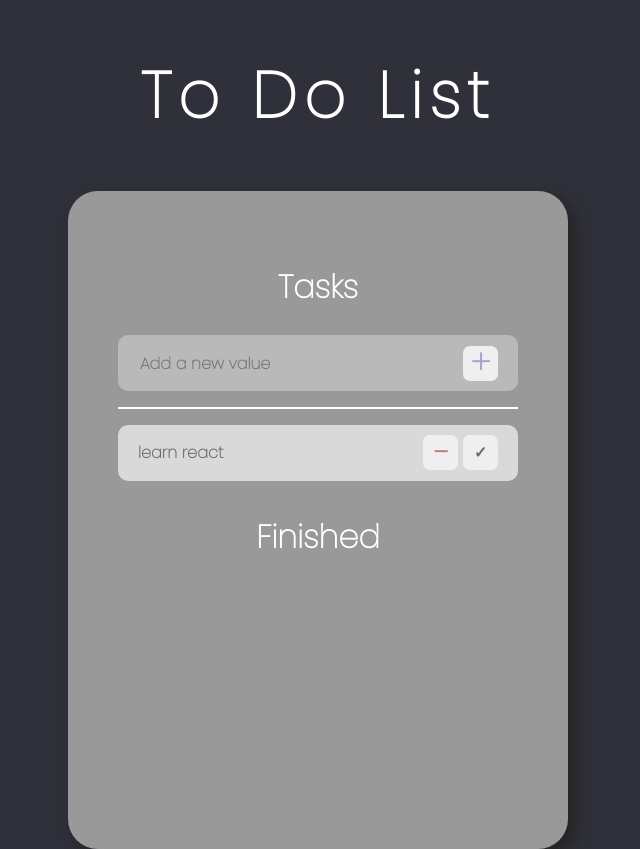
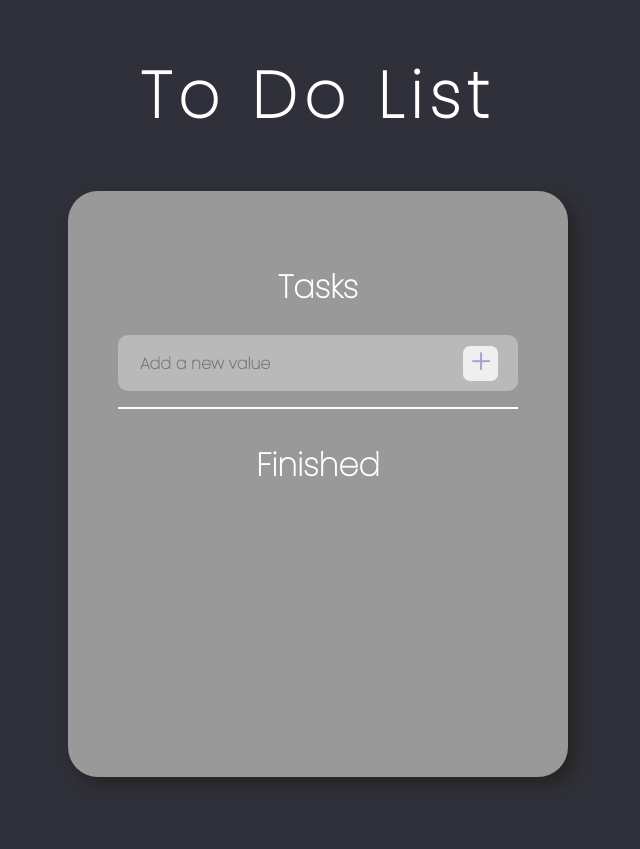
Before and after one commit to pigeonsarecheesecake/todo-react, a React (Create React App) app in the folder todo-react/: page / in a window 1280 px wide. Shown: the whole page, without its empty margins (322-962 px from the left). After the commit the page ends 800 px from the top, so only its background shows below. Built offline with nearby package versions, Linux system fonts and the light colour scheme.

Commit message:
Adds a feature that adds a new task to the tasklist

```diff
--- a/todo-react/src/Components/App/App.js
+++ b/todo-react/src/Components/App/App.js
@@ -6,12 +6,30 @@ import TaskList from '../TaskList/TaskList'
 
 
 function App() {
-  // Using hooks to set initial state and set up the next state
-  const [tasks, setTasks] = useState(["learn react"]);
+  // Using hooks to set initial state for current Task and taskList
+  const [task, setNewTask] = useState("");
+  const [taskList, setTasks] = useState([]);
 
-  // Handler for add
-  const AddHandler =e=>{
+  // Handler for inputting current task
+  const handleChange = e =>{
+    // Grabs new task from input form and sets it as current state
+    setNewTask(e.target.value);
+  }
 
+  // Handler for click to add task to the tasklist
+  const handleAdd = () =>{
+    setTasks(
+      (prev) => {
+        return [task, ...prev]
+      }
+    )
+  }
+
+  // Handler for click to remove task from the tasklist
+  const handleRemove = e =>{
+    setTasks(
+
+    )
   }
 
   return (
@@ -21,12 +39,12 @@ function App() {
       {/* Adding a new task, and displays all tasks */}
       <div className="TasksContainer">
         <h2>Tasks</h2>
-        <NewTask />
+        <NewTask onAdd={handleAdd} onChange={handleChange} />
         <div className='Divider'></div>
 
         {/* Container to display tasks */}
         <div className="DisplayTasks Tasks">
-          <TaskList tasks={tasks} />
+          <TaskList onRemove={handleRemove} tasks={taskList} />
         </div>
 
         {/* Displays completed tasks */}
@@ -34,8 +52,6 @@ function App() {
         <div className='CompletedTasks Tasks'>
 
         </div>
-
-
       </div>
 
     </div>
--- a/todo-react/src/Components/NewTask/NewTask.js
+++ b/todo-react/src/Components/NewTask/NewTask.js
@@ -1,14 +1,14 @@
 import React from 'react';
 import './NewTask.css'
 
-export default function NewTask(){
+export default function NewTask({onChange, onAdd}){
     return(
         <div className='NewTask'>
             <div className='UserInput Container'>
-                <input type="text" placeholder='Add a new value'></input>
+                <input onChange={onChange} type="text" placeholder='Add a new value'></input>
             </div>
             <div className='AddButton Container'>
-                <button className='Plus'>+</button>
+                <button onClick={onAdd} className='Plus'>+</button>
             </div>
 
 
--- a/todo-react/src/Components/Task/Task.js
+++ b/todo-react/src/Components/Task/Task.js
@@ -1,11 +1,11 @@
 import './Task.css'
 
-export default function Task({task}){
+export default function Task({task, onRemove}){
     return(
         <div className='Task'>
             <div className='TaskName'>{task}</div>
             <div className='DeleteContainer'>
-                <button className='Delete'>−</button>
+                <button onClick={onRemove} className='Delete'>−</button>
             </div>
             <div className='CompleteContainer'>
                 <button className='Complete'>✓</button>
--- a/todo-react/src/Components/TaskList/TaskList.js
+++ b/todo-react/src/Components/TaskList/TaskList.js
@@ -2,15 +2,16 @@ import React from 'react';
 import Task from '../Task/Task'
 import './TaskList.css'
 
-export default function TaskList({tasks}){
+export default function TaskList({tasks, onRemove}){
     return(
         <div className='tasks'>
             {/* Iterate Through tasks and pass each task prop to the task component */}
             {
                 tasks.map((task) =>{
-                    return <Task task={task} />
+                    return <Task onRemove={onRemove} task={task} />
                 })
             }
+
         </div>
 
 
```
